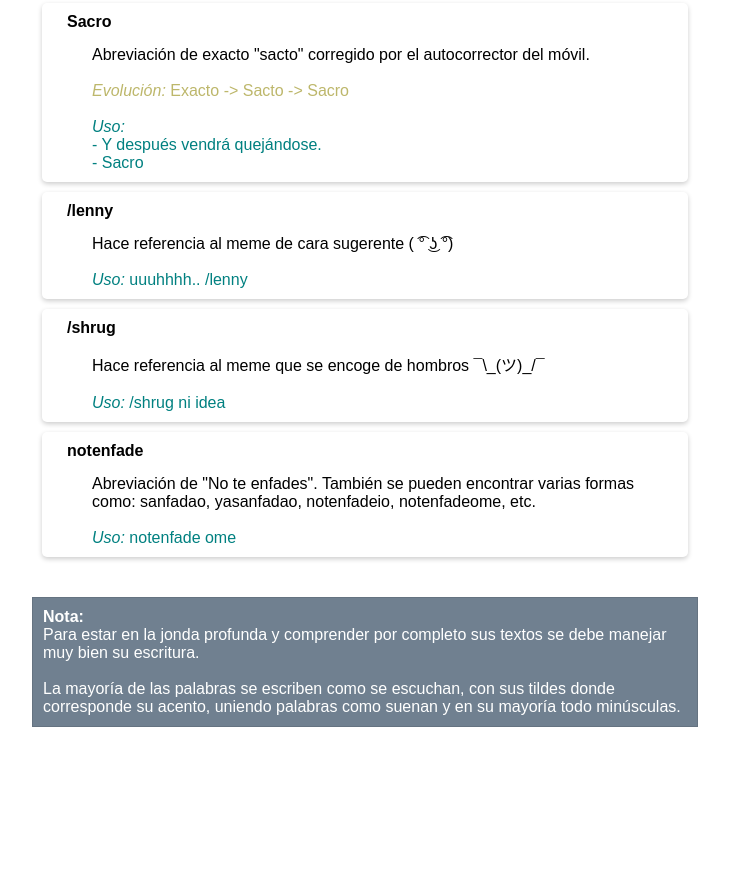
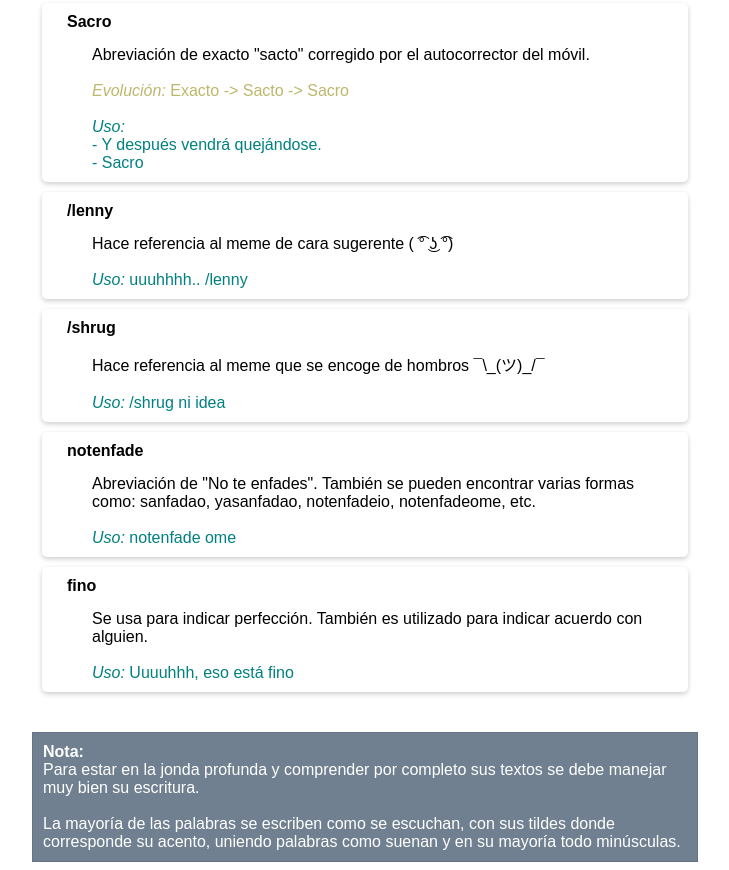
Before and after one commit to naoxink/diccinoario, a plain HTML site: page index.html in a window 1280 px wide. Shown: the part 2880-3750 px from the top of the page, without its empty margins (275-1004 px from the left). Before the commit the page ends 3615 px from the top, so only its background shows below. Drawn offline with Linux system fonts and the light colour scheme.

Commit message:
fino added

```diff
--- a/index.html
+++ b/index.html
@@ -178,6 +178,12 @@
         'description': 'Abreviación de "No te enfades". También se pueden encontrar varias formas como: sanfadao, yasanfadao, notenfadeio, notenfadeome, etc.',
         'evo': [],
         'usage': 'notenfade ome'
+      },
+      {
+        'title': 'fino',
+        'description': 'Se usa para indicar perfección. También es utilizado para indicar acuerdo con alguien.',
+        'evo': [],
+        'usage': 'Uuuuhhh, eso está fino'
       }
     ]
 
```
